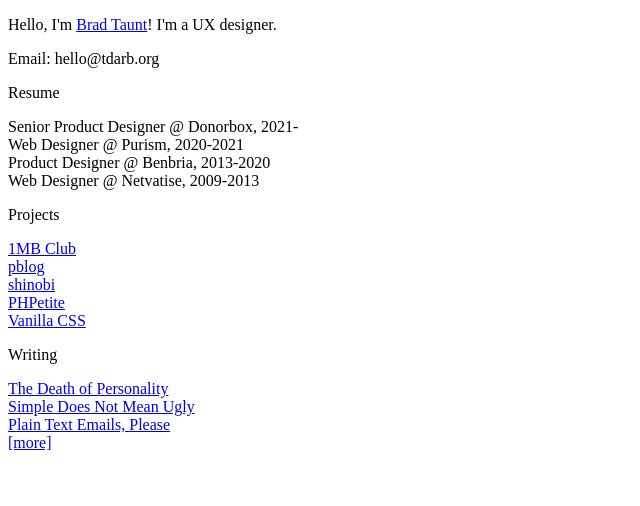
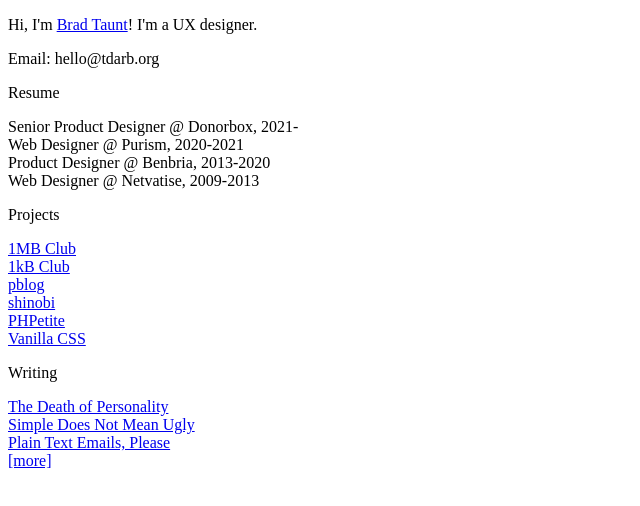
Before and after one commit to bradleytaunt/cv, a plain HTML site: page index.html in a window 1280 px wide. Shown: the whole page, without its empty margins (0-640 px from the left). Drawn offline with Linux system fonts and the light colour scheme.

Commit message:
Content edits

```diff
--- a/index.html
+++ b/index.html
@@ -1 +1 @@
-<!DOCTYPE html><html><head><link rel="icon" href="data:,"><meta name="viewport" content="width=device-width, initial-scale=1.0"><title>CV</title></head><body><p>Hello, I'm <a href="t">Brad Taunt</a>! I'm a UX designer.<p>Email: hello@tdarb.org<p>Resume<p>Senior Product Designer @ Donorbox, 2021-<br>Web Designer @ Purism, 2020-2021<br>Product Designer @ Benbria, 2013-2020<br>Web Designer @ Netvatise, 2009-2013<p>Projects<p><a href="1">1MB Club</a><br><a href="p">pblog</a><br><a href="s">shinobi</a><br><a href="h">PHPetite</a><br><a href="v">Vanilla CSS</a><p>Writing<p><a href="d">The Death of Personality</a><br><a href="u">Simple Does Not Mean Ugly</a><br><a href="e">Plain Text Emails, Please</a><br><a href="tb">[more]</a></body></html>
+<!DOCTYPE html><html><head><link rel="icon" href="data:,"><meta name="viewport" content="width=device-width, initial-scale=1.0"><title>CV</title></head><body><p>Hi, I'm <a href="t">Brad Taunt</a>! I'm a UX designer.<p>Email: hello@tdarb.org<p>Resume<p>Senior Product Designer @ Donorbox, 2021-<br>Web Designer @ Purism, 2020-2021<br>Product Designer @ Benbria, 2013-2020<br>Web Designer @ Netvatise, 2009-2013<p>Projects<p><a href="1">1MB Club</a><br><a href="k">1kB Club</a><br><a href="p">pblog</a><br><a href="s">shinobi</a><br><a href="h">PHPetite</a><br><a href="v">Vanilla CSS</a><p>Writing<p><a href="d">The Death of Personality</a><br><a href="u">Simple Does Not Mean Ugly</a><br><a href="e">Plain Text Emails, Please</a><br><a href="tb">[more]</a></body></html>
```
Also changed, not shown: 1 other file.
